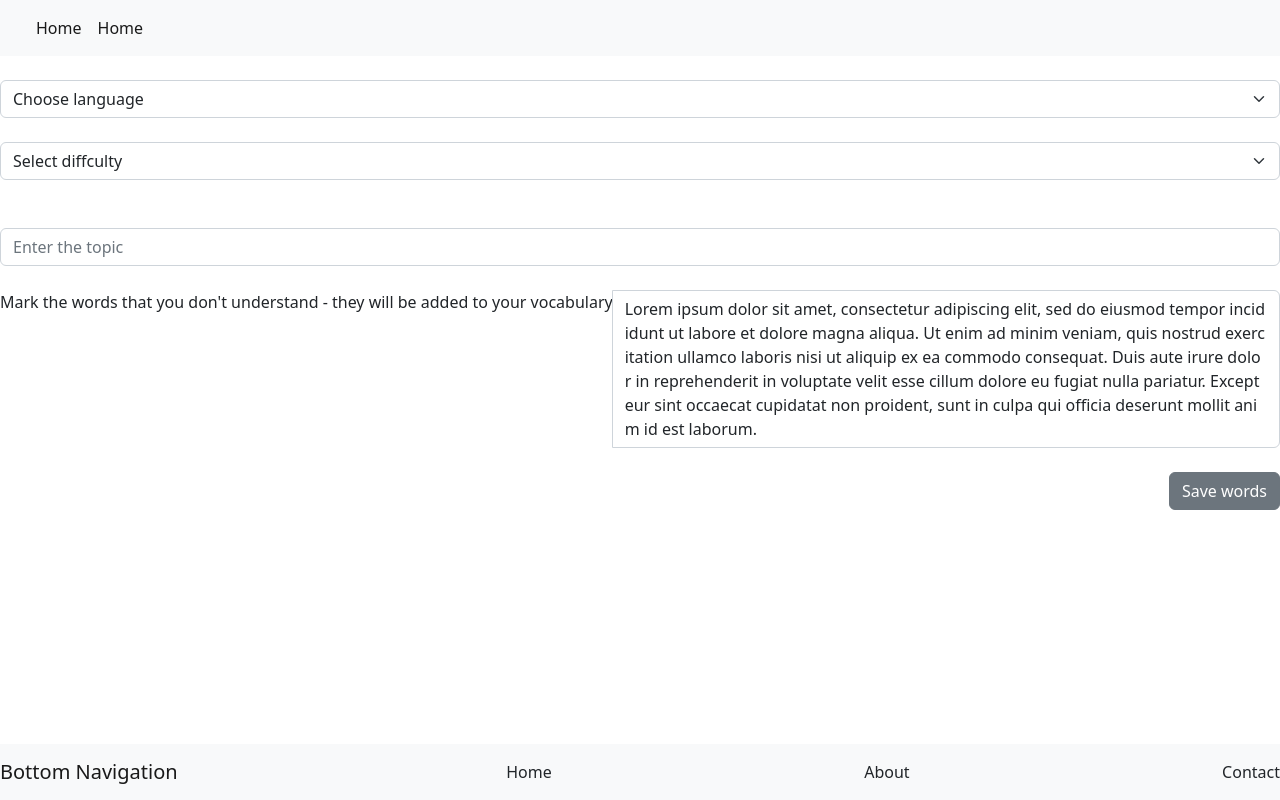
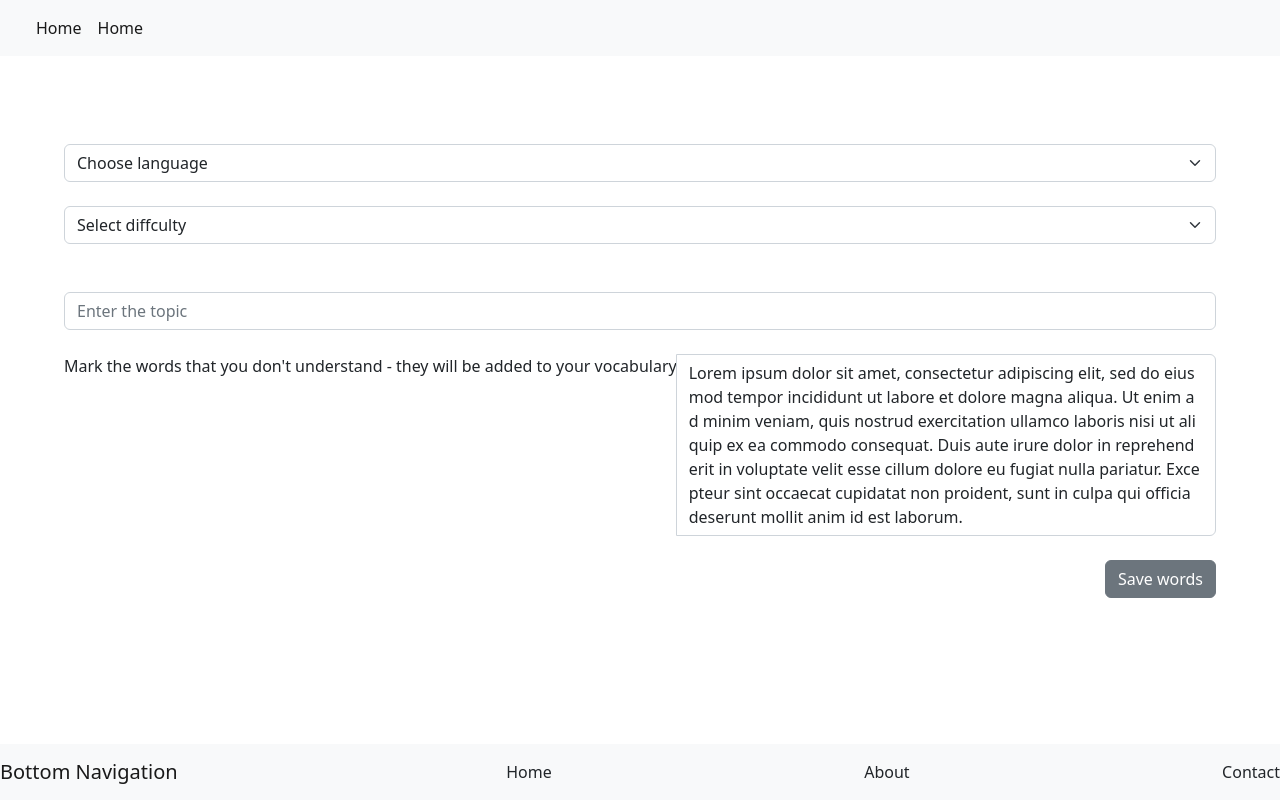
Before and after one commit to mariaeltsova/Dragonhack2023, a Vue app in the folder client/: page /topic in a window 1280 px wide. Built offline with nearby package versions, Linux system fonts and the light colour scheme.

Commit message:
add app.vue

```diff
--- a/client/src/App.vue
+++ b/client/src/App.vue
@@ -5,11 +5,17 @@ import TopBar from "./components/TopBar.vue"
 
 <template>
   <top-bar></top-bar>
-  <RouterView></RouterView>
+  <div class="lining">
+    <RouterView></RouterView>
+  </div>
 
   <toolbar></toolbar>
 
   <!--  -->
 </template>
 
-<style scoped></style>
+<style scoped>
+.lining {
+  margin: 5%;
+}
+</style>
```
